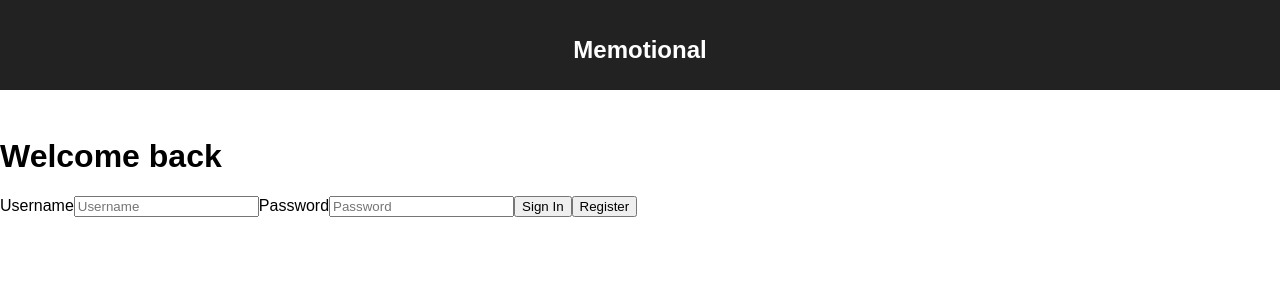
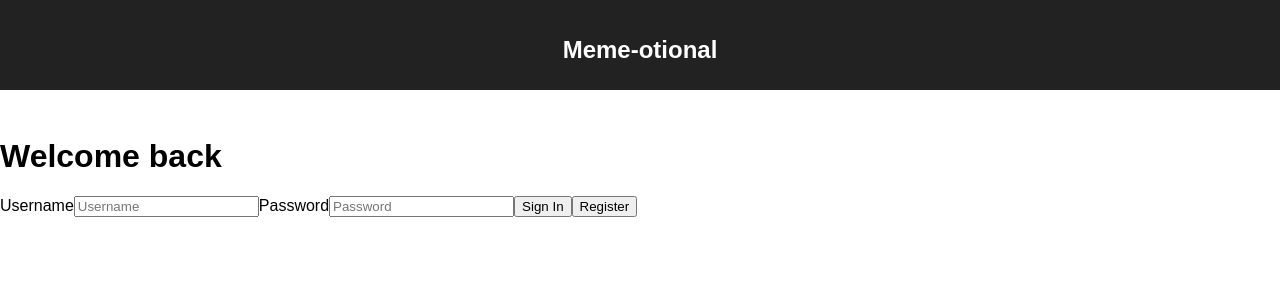
Before and after one commit to davidnicholastaylor/Meme-otional, a React (Create React App) app: page /login in a window 1280 px wide. Shown: the top 300 px of the page. Built offline with nearby package versions, Linux system fonts and the light colour scheme; no server answers.

Commit message:
added css to daychart.js

```diff
--- a/public/index.html
+++ b/public/index.html
@@ -19,7 +19,7 @@
       work correctly both with client-side routing and a non-root public URL.
       Learn how to configure a non-root public URL by running `npm run build`.
     -->
-    <title>Memotional</title>
+    <title>Meme-otional</title>
   </head>
   <body>
     <noscript>
--- a/src/App.js
+++ b/src/App.js
@@ -7,7 +7,7 @@ class App extends Component {
     return (
       <div className="App">
         <header className="App-header">
-          <h1 className="App-title">Memotional</h1>
+          <h1 className="App-title">Meme-otional</h1>
         </header>
       </div>
     );
--- a/src/components/moods/DaysChart.js
+++ b/src/components/moods/DaysChart.js
@@ -1,6 +1,7 @@
 
 import React, { Component } from 'react'
 import { Doughnut } from 'react-chartjs-2';
+import "./moodChart.css"
 
 export default class DaysChart extends Component {
 
--- /dev/null
+++ b/src/components/moods/moodChart.css
@@ -0,0 +1,4 @@
+.chart {
+    max-width: 314px;
+    max-height: 314px;
+}
```
